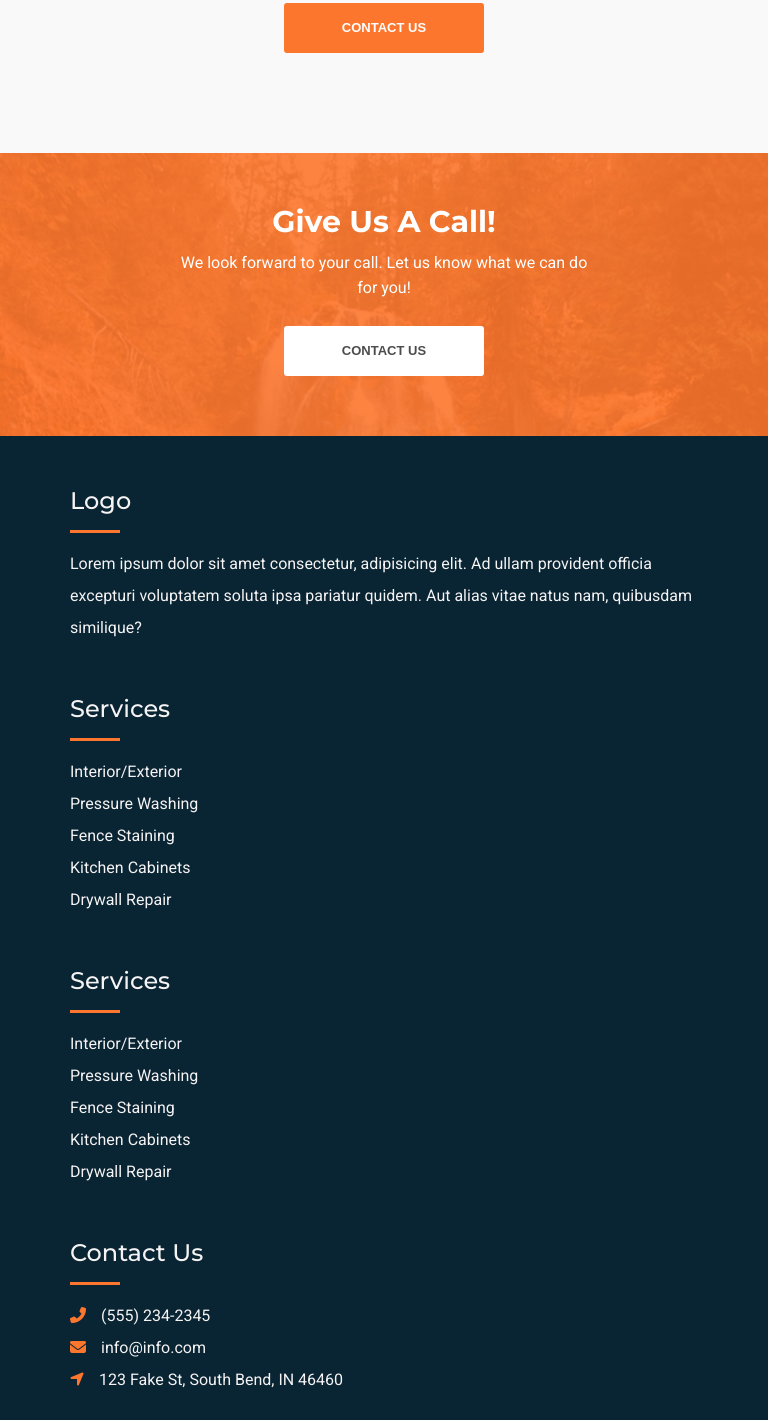
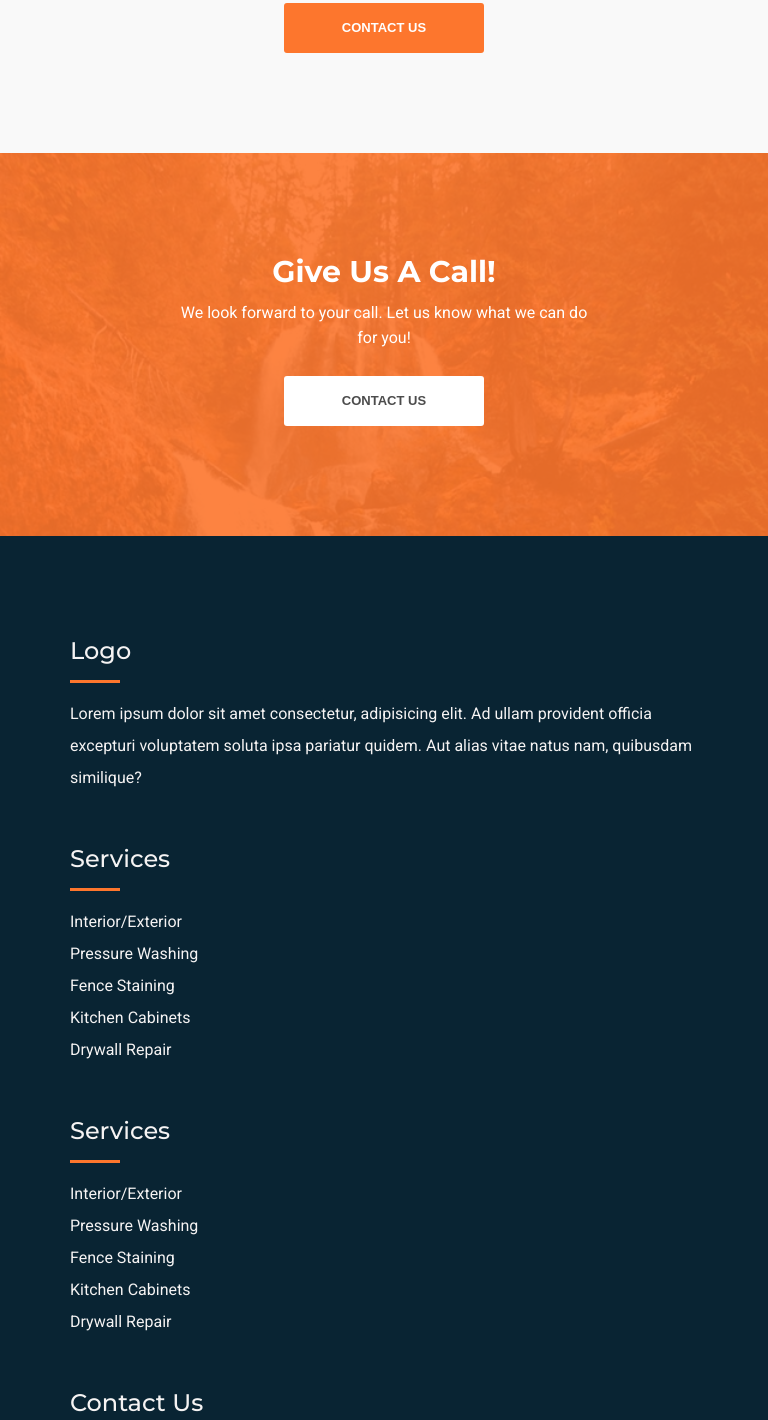
Before and after one commit to OakHarbor/Futuristic-Builders, a plain HTML site: page html/about.html in a window 768 px wide. Shown: the part 4895-6315 px from the top of the page. Drawn offline with nearby package versions, Linux system fonts and the light colour scheme; files whose address does not match are found by name.

Commit message:
changed padding between sections in core styles

```diff
--- a/css/core-styles.css
+++ b/css/core-styles.css
@@ -507,6 +507,11 @@ h1, h2, h3, h4, h5, h6 {
     <---           CONTACT          -->
     <--- -------------------------- -*/
 
+    #contact-strip {
+        padding-top: 100px;
+        padding-bottom: 100px;
+    }
+
     .top {
         margin: auto !important;
     }
@@ -879,7 +884,9 @@ footer p {
 /* Tablets */
 @media screen and (min-width: 500px) and (max-width: 1024px) {
 
-
+    footer {
+        padding-top: 100px;
+    }
 
 }
 
```
